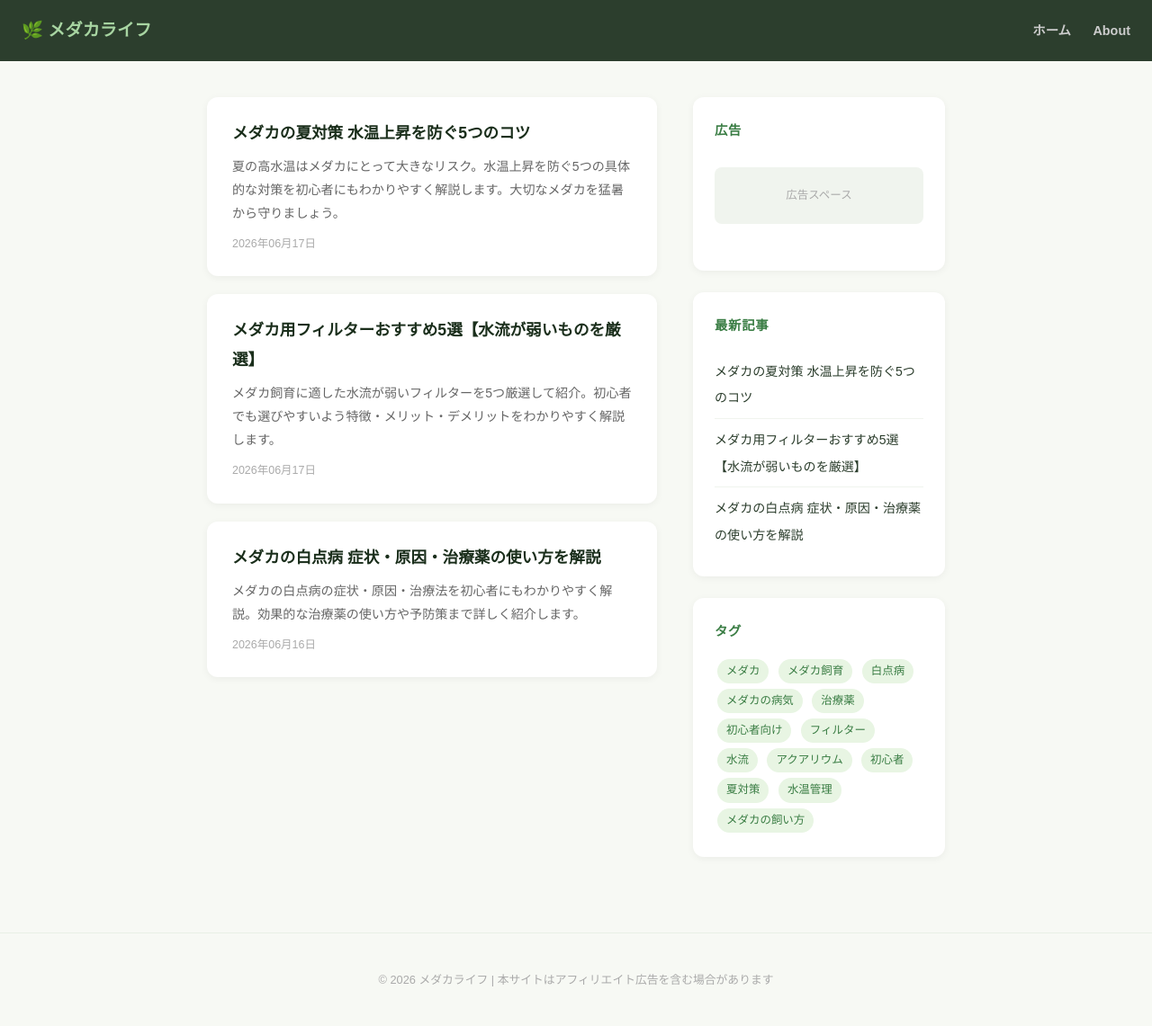
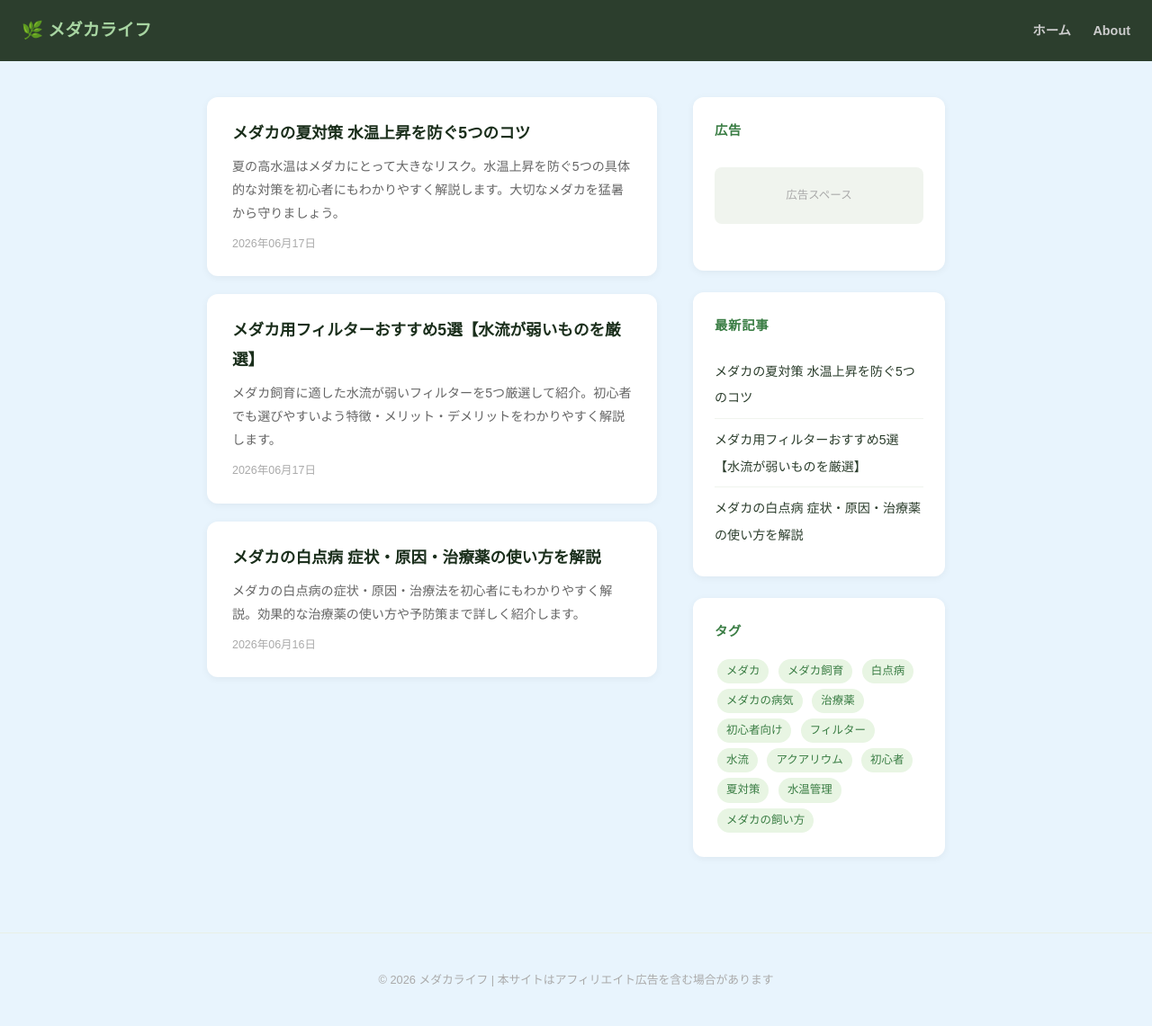
Before and after one commit to ginagurueron-hub/medaka-blog, a Jekyll site: the page built from index.html, in a window 1280 px wide. Shown: the whole page at 90% size. Built offline with Jekyll 4.4.1, drawn with Linux system fonts in a browser that asks for light colours; the list of posts is cut into pages by our own code.

Commit message:
Update default.html

```diff
--- a/_layouts/default.html
+++ b/_layouts/default.html
@@ -21,7 +21,7 @@
 
     body {
       font-family: 'Hiragino Kaku Gothic ProN', 'Noto Sans JP', sans-serif;
-      background: #F7F9F4;
+      background: #E8F4FD;
       color: #2C3E2D;
       line-height: 1.85;
     }
```
